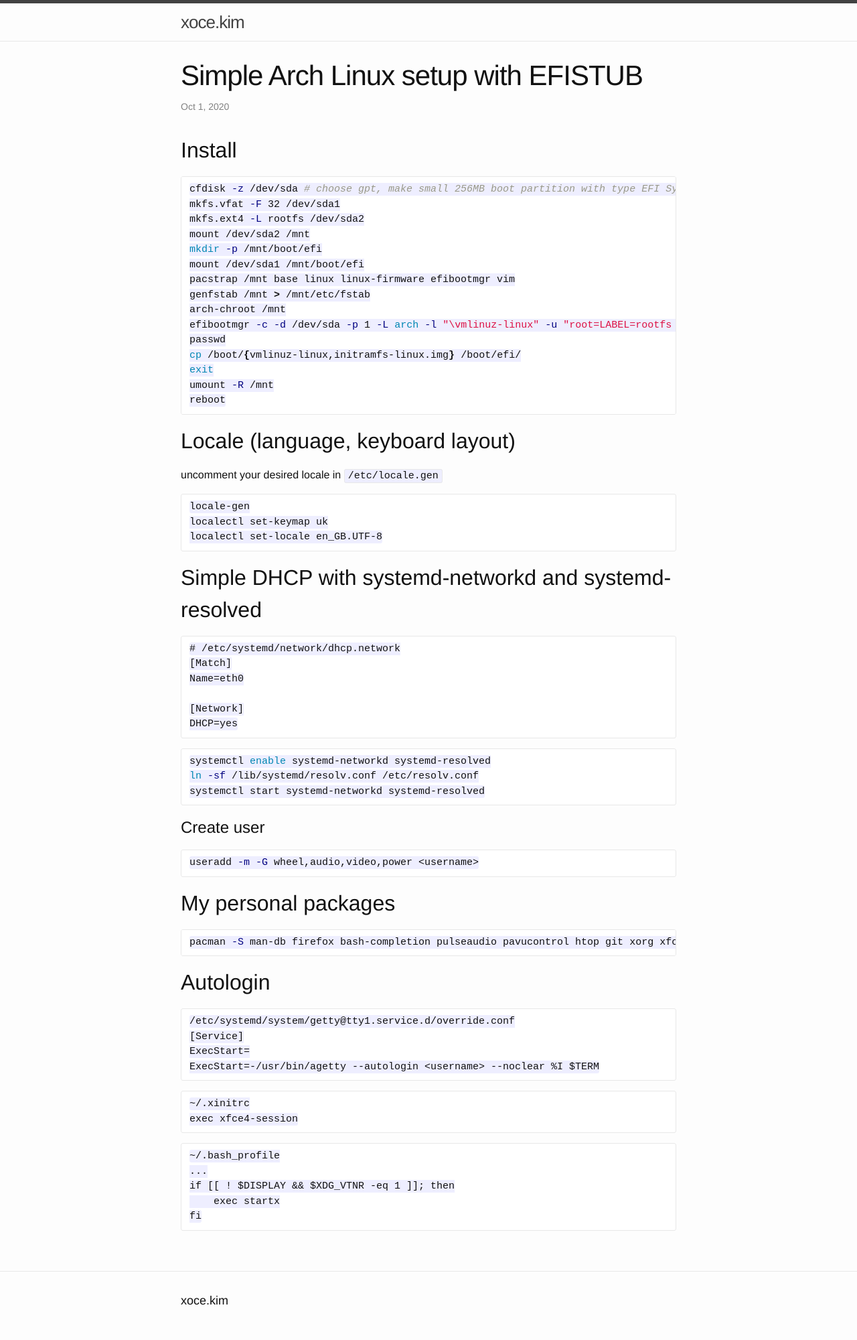
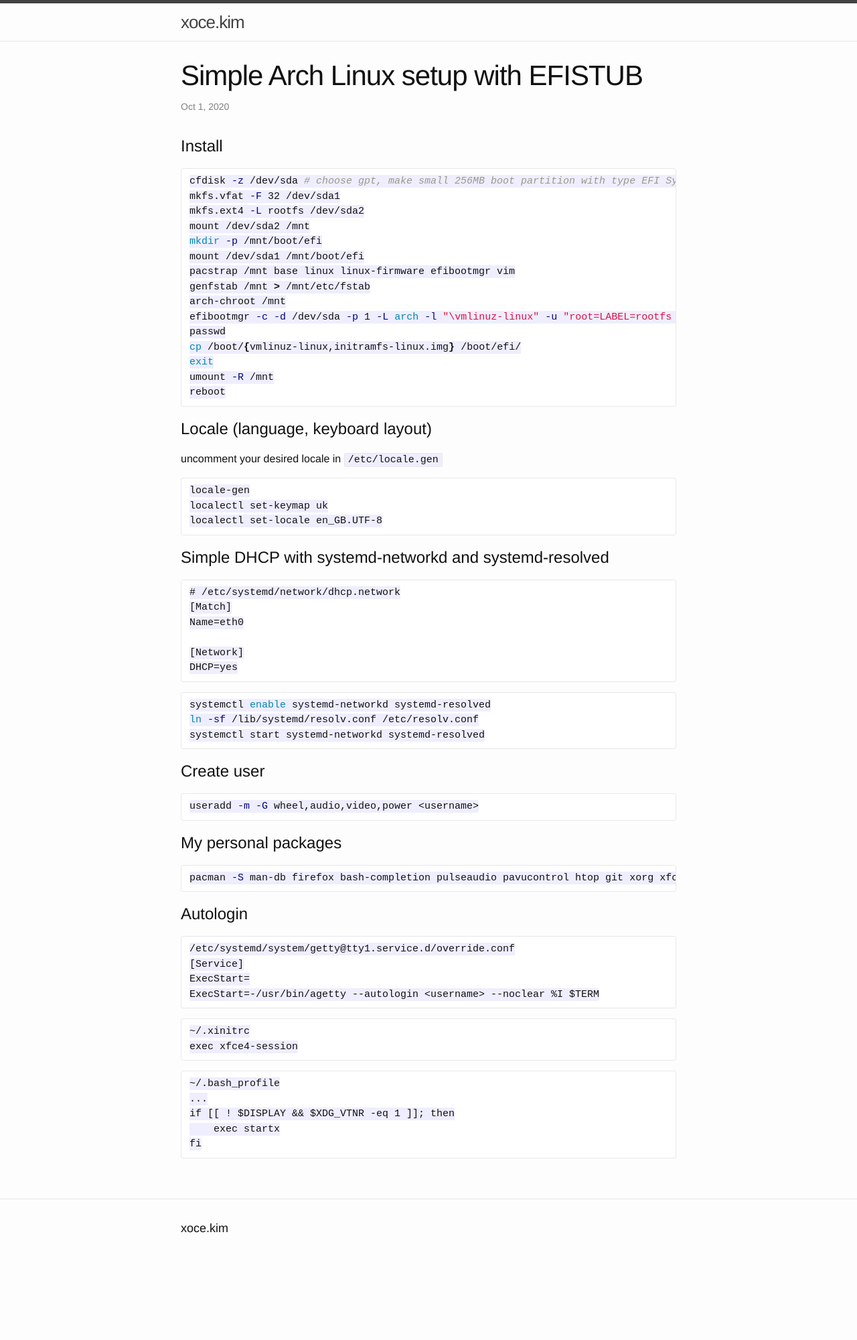
Before and after one commit to xocekim/blog, a Jekyll site: the page built from _posts/2020-10-01-simple-arch-setup-efistub.markdown, in a window 1280 px wide. Shown: the whole page at 67% size. Built offline with Jekyll 4.4.1, drawn with Linux system fonts in a browser that asks for light colours; after the commit the page ends 1892 px from its top, so only the background shows below that.

Commit message:
fix headers

````diff
--- a/_posts/2020-10-01-simple-arch-setup-efistub.markdown
+++ b/_posts/2020-10-01-simple-arch-setup-efistub.markdown
@@ -9,7 +9,7 @@ tags:
 - setup
 ---
 
-## Install
+# Install
 ```shell
 cfdisk -z /dev/sda # choose gpt, make small 256MB boot partition with type EFI System (sda1) and the rest Linux Filesystem (sda2)
 mkfs.vfat -F 32 /dev/sda1
@@ -28,7 +28,7 @@ umount -R /mnt
 reboot
 ```
 
-## Locale (language, keyboard layout)
+# Locale (language, keyboard layout)
 uncomment your desired locale in `/etc/locale.gen`
 ```shell
 locale-gen
@@ -36,7 +36,7 @@ localectl set-keymap uk
 localectl set-locale en_GB.UTF-8
 ```
 
-## Simple DHCP with systemd-networkd and systemd-resolved
+# Simple DHCP with systemd-networkd and systemd-resolved
 ```text
 # /etc/systemd/network/dhcp.network
 [Match]
@@ -57,12 +57,12 @@ systemctl start systemd-networkd systemd-resolved
 useradd -m -G wheel,audio,video,power <username>
 ```
 
-## My personal packages
+# My personal packages
 ```shell
 pacman -S man-db firefox bash-completion pulseaudio pavucontrol htop git xorg xfce4 xfce4-pulseaudio-plugin sudo ttf-ubuntu-font-family papirus-icon-theme
 ```
 
-## Autologin
+# Autologin
 ```text
 /etc/systemd/system/getty@tty1.service.d/override.conf
 [Service]
````
